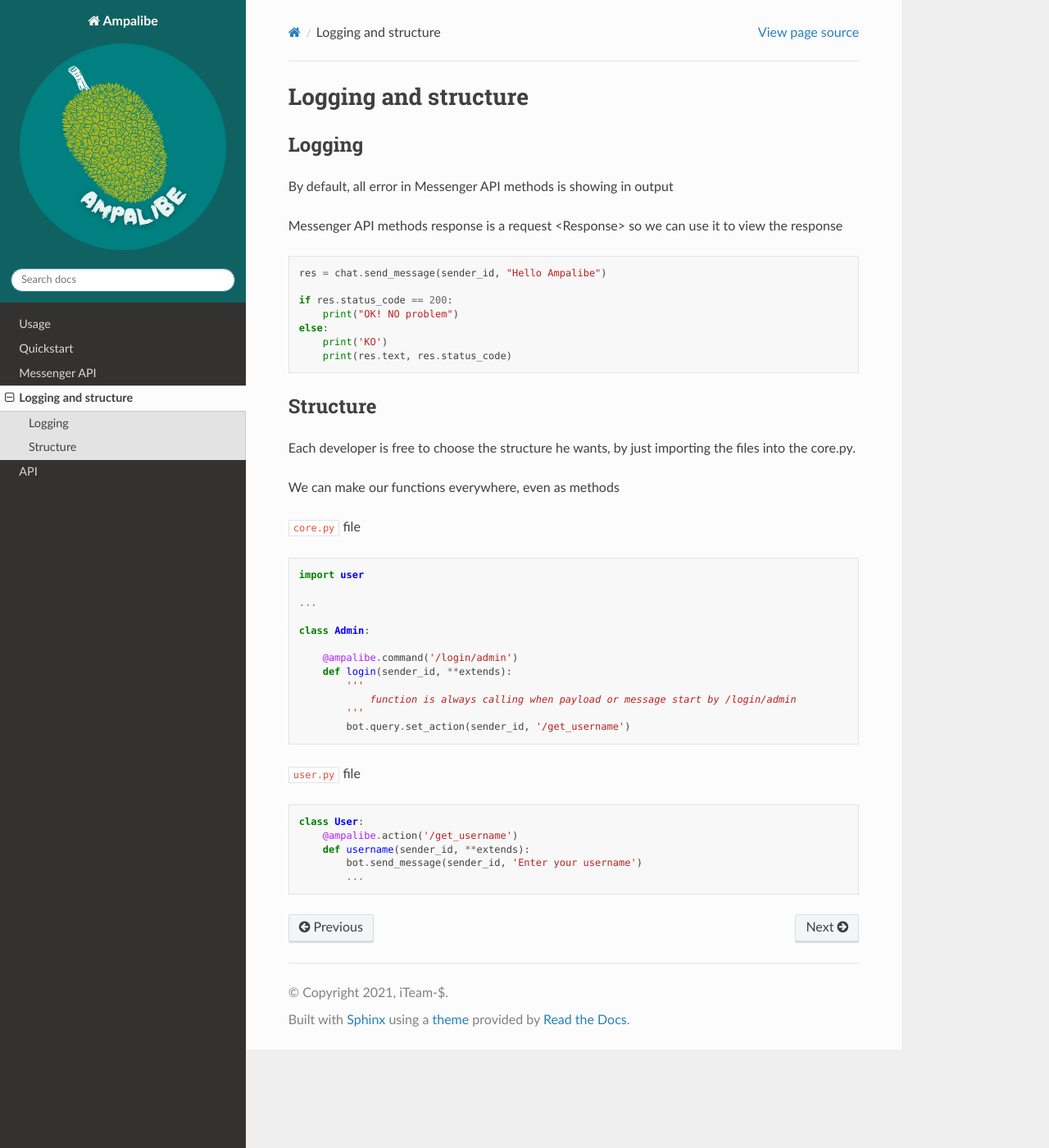
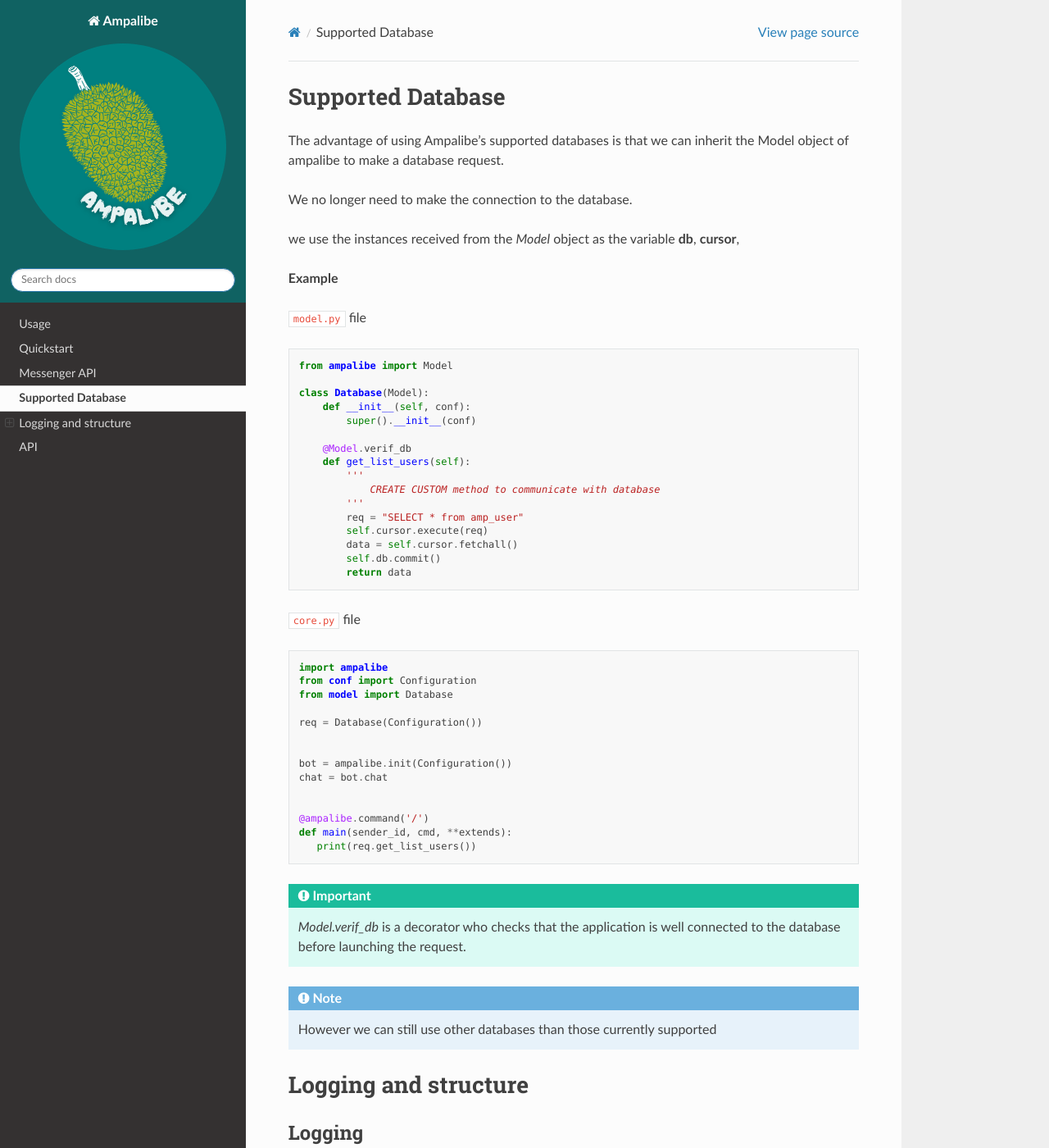
Before and after one commit to iTeam-S/Ampalibe, a Sphinx documentation site: the page built from docs/source/more.rst, in a window 1280 px wide and 1400 px high. Shown: the whole window at 82% size. Built offline with Sphinx 7.4.7 and the Read the Docs theme 2.0.0, drawn with Linux system fonts in a browser that asks for light colours; some of the changed text lies outside the part shown.

Commit message:
[REL] Version 0.1.0

```diff
--- a/ampalibe/__init__.py
+++ b/ampalibe/__init__.py
@@ -3,6 +3,6 @@
 from .core import webserver, Extra as init
 from .utils import action, command, Payload
 
-__version__ = '0.1.0-dev'
+__version__ = '0.1.0'
 __author__ = 'iTeam-$'
 __contributors__ = ['gaetan193', 'rivo2302', 'rootkit7628', 'SergioDev22']
--- a/docs/source/api.rst
+++ b/docs/source/api.rst
@@ -6,6 +6,4 @@
 
    ampalibe.command
    ampalibe.action
-   ampalibe.Model
-   ampalibe.messenger.Messenger
    ampalibe.Payload
--- a/docs/source/more.rst
+++ b/docs/source/more.rst
@@ -1,3 +1,67 @@
+Supported Database
+=====================
+
+The advantage of using Ampalibe's supported databases is that we can inherit the Model object of ampalibe to make a database request.
+
+We no longer need to make the connection to the database.
+
+we use the instances received from the *Model* object as the variable **db**, **cursor**,
+
+**Example**
+
+``model.py`` file
+
+.. code-block:: python
+
+    from ampalibe import Model
+
+    class Database(Model):
+        def __init__(self, conf):
+            super().__init__(conf)
+
+        @Model.verif_db
+        def get_list_users(self):
+            '''
+                CREATE CUSTOM method to communicate with database
+            '''
+            req = "SELECT * from amp_user"
+            self.cursor.execute(req)
+            data = self.cursor.fetchall()
+            self.db.commit()
+            return data
+
+``core.py`` file
+
+.. code-block:: python
+
+    import ampalibe
+    from conf import Configuration
+    from model import Database
+
+    req = Database(Configuration())
+
+
+    bot = ampalibe.init(Configuration())
+    chat = bot.chat
+
+
+    @ampalibe.command('/')
+    def main(sender_id, cmd, **extends):
+       print(req.get_list_users())
+
+
+.. important::
+
+    *Model.verif_db* is a decorator who checks that the application is well connected to the database before launching the request.
+
+
+.. note::
+
+    However we can still use other databases than those currently supported
+
+
+
+
 Logging and structure
 =====================
 
@@ -22,7 +86,7 @@
 Structure
 -----------
 
-Each developer is free to choose the structure he wants, by just importing the files into the core.py.
+Each developer is **free to choose the structure he wants**, by just importing the files into the core.py.
 
 We can make our functions everywhere, even as methods
 
@@ -31,9 +95,27 @@
 
 .. code-block:: python
 
+    # importing another file contains ampalibe decorator
     import user
+    import ampalibe
+    from conf import Configuration
+    from ampalibe import Payload
 
-    ...
+    bot = ampalibe.init(Configuration())
+    chat = bot.chat
+
+
+    @ampalibe.command('/')
+    def main(sender_id, cmd, **extends):
+        buttons = [
+            {
+                "type": "postback",
+                "title": "Dashboard",
+                "payload": '/login/admin'
+            }
+        ]
+        chat.send_button(sender_id, buttons, 'What do you want to do?')
+
 
     class Admin:
 
@@ -43,14 +125,22 @@
                 function is always calling when payload or message start by /login/admin
             '''
             bot.query.set_action(sender_id, '/get_username')
+            bot.chat.send_message(sender_id, 'Enter your username')
 
 
 ``user.py`` file
 
 .. code-block:: python
 
+    import ampalibe
+    from conf import Configuration
+    bot = ampalibe.init(Configuration())
+    chat = bot.chat
+
+
     class User:
+
         @ampalibe.action('/get_username')
-        def username(sender_id, **extends):
-            bot.send_message(sender_id, 'Enter your username')
-            ...
+        def username(sender_id, cmd, **extends):
+            bot.chat.send_message(sender_id, 'OK ' + cmd)
+            bot.query.set_action(sender_id, None)
--- a/setup.cfg
+++ b/setup.cfg
@@ -1,6 +1,6 @@
 [metadata]
 name = Ampalib
-version = 0.1.0-dev
+version = 0.1.0
 author = iTeam-$
 author_email = contact@iteam-s.mg
 description = Ampalibe is a light open source framework.
--- a/setup.py
+++ b/setup.py
@@ -6,7 +6,7 @@
 
 setuptools.setup(
     name="ampalibe",                  # This is the name of the package
-    version="0.1.0-dev",                      # The initial release version
+    version="0.1.0",                      # The initial release version
     author="iTeam-$",                         # Full name of the author
     description="Ampalibe is a light open source framework.",
     long_description=long_description,  # Long description read from the readme
```
Also changed, not shown: docs/source/generated/ampalibe.Model.rst (deleted, +0 -23 lines), docs/source/generated/ampalibe.messenger.Messenger.rst (deleted, +0 -37 lines), docs/source/messenger.rst (+5 -5 lines), docs/source/quickstart.rst (+7 -7 lines), docs/source/_static/structure.png, 1 other file.
